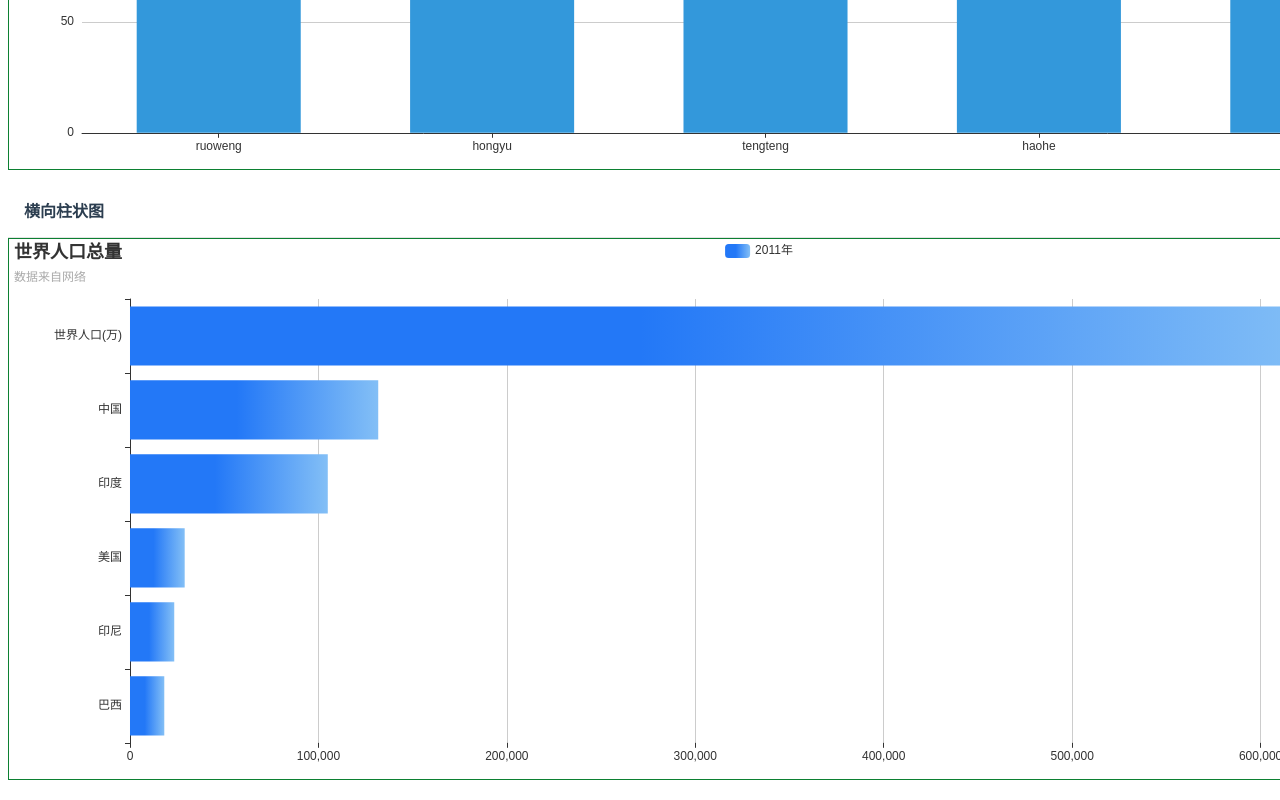
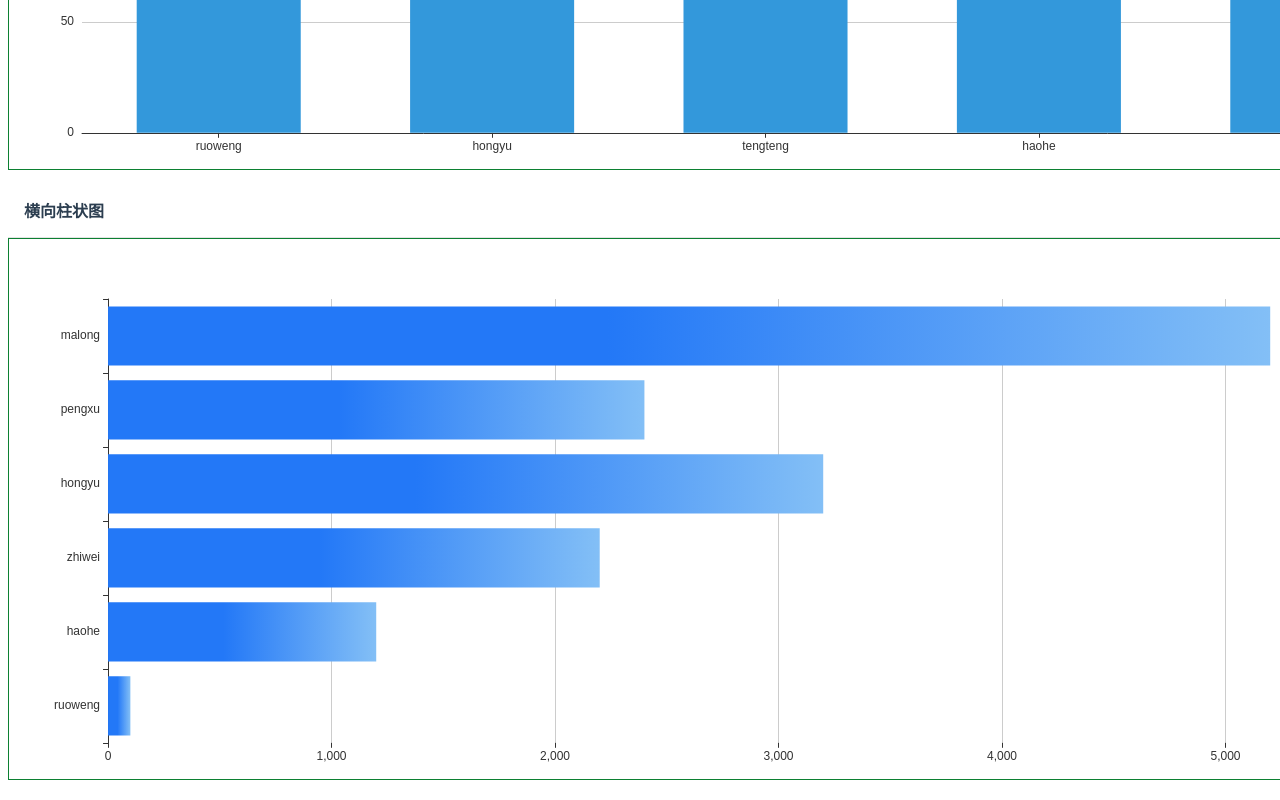
Before and after one commit to RuoWeng123/learn-js, a Vue app in the folder vue_test_component/myvue/: page /#/echarts in a window 1280 px wide. Shown: the part 1704-2504 px from the top of the page. Built offline with nearby package versions, Linux system fonts and the light colour scheme.

Commit message:
表格处理

```diff
--- a/vue_test_component/myvue/src/views/echart/components/inversionBarChart.vue
+++ b/vue_test_component/myvue/src/views/echart/components/inversionBarChart.vue
@@ -41,8 +41,8 @@
         const options = {
           color: '#45A1FF ',
           title: {
-            text: '世界人口总量',
-            subtext: '数据来自网络'
+            show: this.config.showTitle,
+            text: '世界人口总量'
           },
           tooltip: {
             trigger: 'axis',
@@ -51,7 +51,8 @@
             }
           },
           legend: {
-            data: ['2011年', '2012年']
+            show:this.config.showLegend,
+            data: ['2011年', '2012年']  //当前series下sereis中得name集合
           },
           grid: {
             left: '3%',
@@ -69,7 +70,7 @@
           yAxis: {
             show: true,
             type: 'category',
-            data: ['巴西', '印尼', '美国', '印度', '中国', '世界人口(万)']
+            data: this.series.map(v=>v.name)
           },
           series: [
             {
@@ -85,7 +86,7 @@
                   ]
                 )
               },
-              data: [18203, 23489, 29034, 104970, 131744, 630230]
+              data: this.series
             }
           ]
         }
--- a/vue_test_component/myvue/src/views/echart/index.vue
+++ b/vue_test_component/myvue/src/views/echart/index.vue
@@ -62,7 +62,14 @@ export default {
                 showArea:false
             },
             lineData:[],
-            inversionBarData:[],
+            inversionBarData:[
+                {name:"ruoweng",value:100},
+                {name:"haohe",value:1200},
+                {name:"zhiwei",value:2200},
+                {name:"hongyu",value:3200},
+                {name:"pengxu",value:2400},
+                {name:"malong",value:5200}
+            ],
             inversionBarConfig:{}
         }
     }
```
